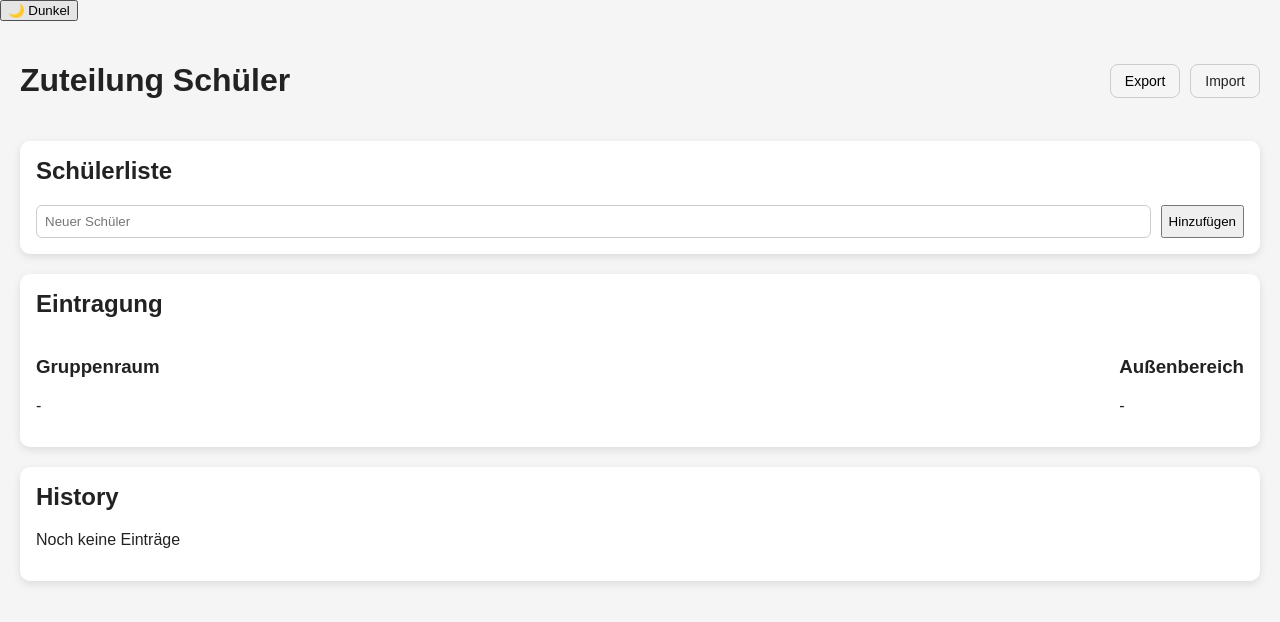
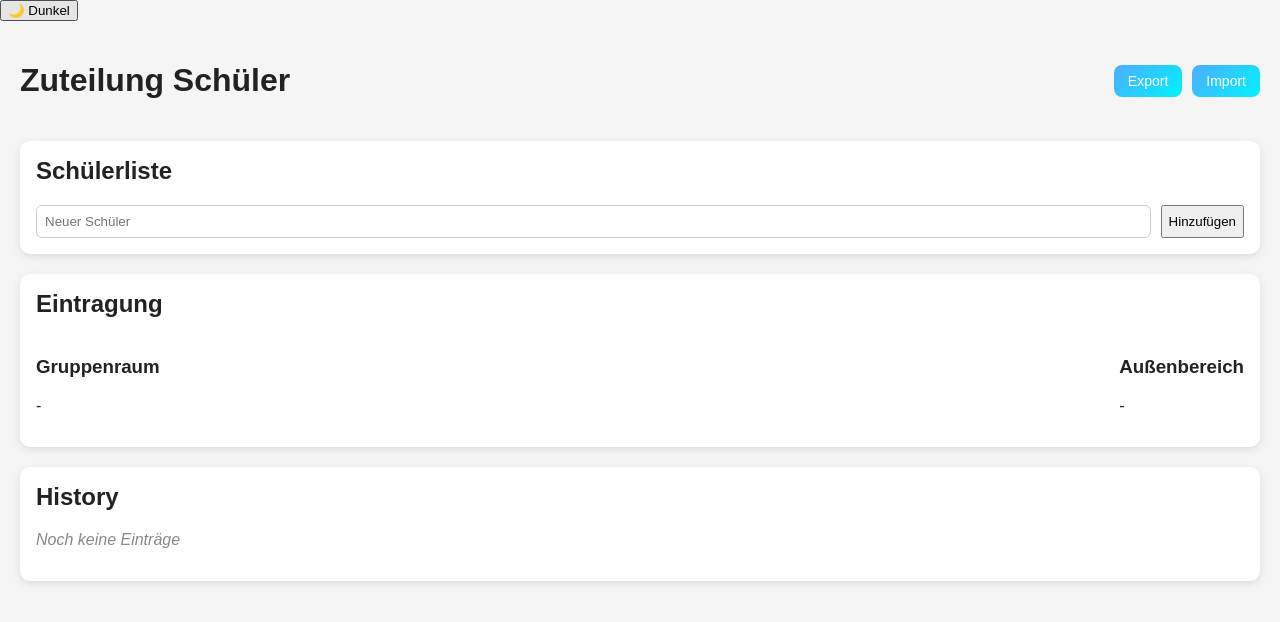
Before and after one commit to TheUltimateVxnom/ZuteilungSchueler, a React (Vite) app: page / in a window 1280 px wide. Shown: the top 622 px of the page. Built offline with nearby package versions, Linux system fonts and the light colour scheme.

Commit message:
Update index.css

```diff
--- a/src/index.css
+++ b/src/index.css
@@ -3,6 +3,8 @@
   --card-bg: #fff;
   --text-color: #222;
   --input-border: #ccc;
+  --btn-gradient: linear-gradient(135deg, #4facfe 0%, #00f2fe 100%);
+  --btn-hover: linear-gradient(135deg, #43e97b 0%, #38f9d7 100%);
 }
 
 body {
@@ -31,16 +33,22 @@ header {
 .card-buttons label.btn-outline {
   font-weight: normal;
   font-size: 14px;
+  font-family: inherit;
   padding: 8px 14px;
-  border: 1px solid var(--input-border);
+  border: none;
   border-radius: 8px;
-  background: none;
   cursor: pointer;
+  color: white;
+  background: var(--btn-gradient);
+  transition: all 0.3s ease;
+  text-align: center;
 }
 
 .card-buttons button:hover,
 .card-buttons label.btn-outline:hover {
-  background: rgba(0, 0, 0, 0.05);
+  background: var(--btn-hover);
+  transform: translateY(-2px);
+  box-shadow: 0 4px 10px rgba(0,0,0,0.15);
 }
 
 .app-main {
@@ -48,7 +56,7 @@ header {
 }
 
 .app-main section {
-  margin-bottom: 20px; /* Abstand zwischen den großen Feldern */
+  margin-bottom: 20px;
 }
 
 .card {
@@ -93,3 +101,8 @@ ul li {
   justify-content: space-between;
   gap: 20px;
 }
+
+.placeholder {
+  color: #888;
+  font-style: italic;
+}
```
